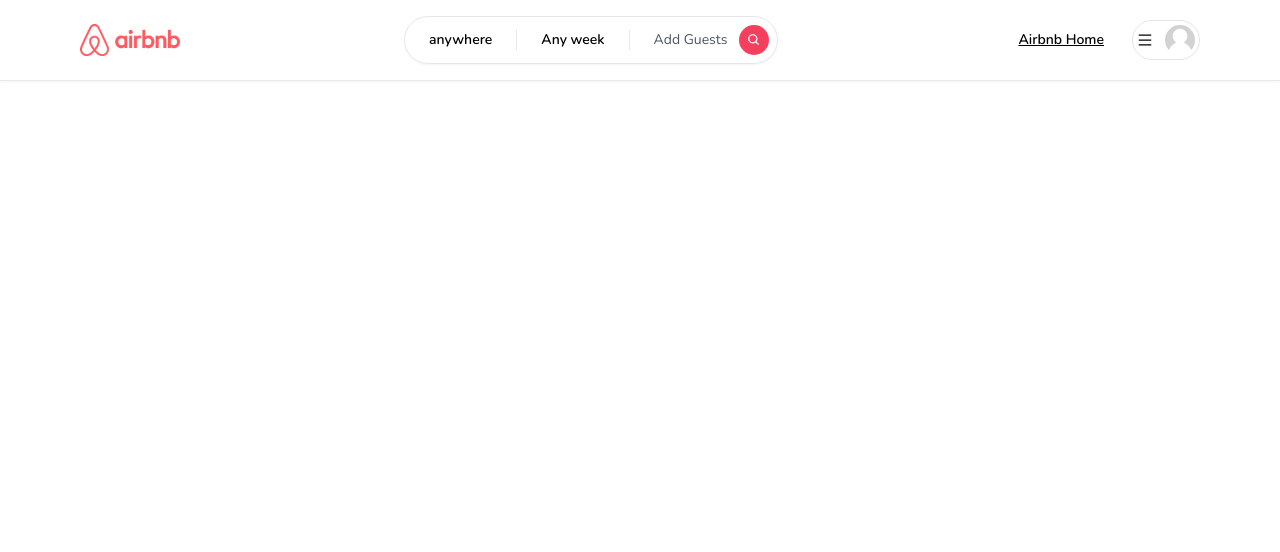
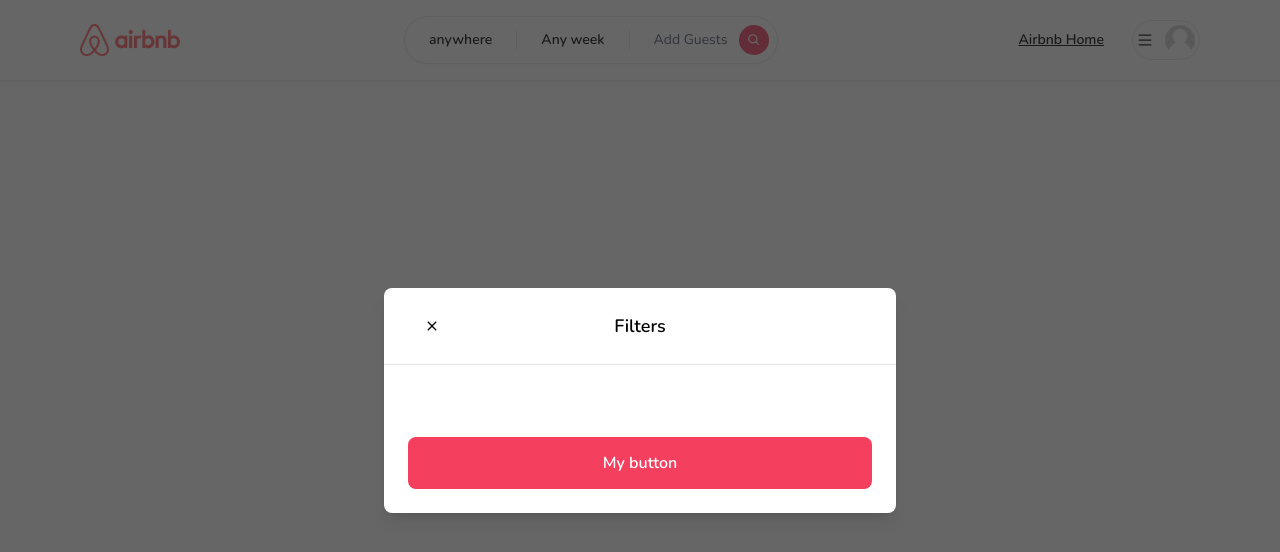
Before and after one commit to Mostofareza3/Airbnb-nextjs-typescript-prisma, a Next.js app: page / in a window 1280 px wide. Shown: the top 552 px of the page. Built offline with nearby package versions, Linux system fonts and the light colour scheme.

Commit message:
[Modal & Button done]

```diff
--- /dev/null
+++ b/app/components/Button.tsx
@@ -0,0 +1,43 @@
+"use client";
+
+import { IconType } from "react-icons";
+
+interface ButtonProps {
+  label: string;
+  onClick: (e: React.MouseEvent<HTMLButtonElement>) => void;
+  disabled?: boolean;
+  outline?: boolean;
+  small?: boolean;
+  icon?: IconType;
+}
+
+const Button: React.FC<ButtonProps> = ({
+  label,
+  onClick,
+  disabled,
+  outline,
+  small,
+  icon: Icon,
+}) => {
+  return (
+    <button
+      onClick={onClick}
+      disabled={disabled}
+      className={`relative disabled:opacity-70 disabled:cursor-not-allowed rounded-lg hover:opacity-80 transition w-full
+      ${outline ? "bg-white" : "bg-rose-500"}
+      ${outline ? "border-black" : "border-rose-500"}
+      ${outline ? "text-black" : "text-white"}
+      ${small ? "py-1" : "py-3"}
+      ${small ? "text-sm" : "text-md"}
+      ${small ? "font-light" : "font-semibold"}
+      ${small ? "border-[1px]" : "border-2"}
+
+      `}
+    >
+      {Icon && <Icon size={24} className="absolute left-4 top-3 " />}
+      {label}
+    </button>
+  );
+};
+
+export default Button;
--- /dev/null
+++ b/app/components/ClientOnly.tsx
@@ -0,0 +1,20 @@
+"use client";
+import { useState, useEffect } from "react";
+
+interface ClientOnlyProps {
+  children: React.ReactNode;
+}
+
+const ClientOnly: React.FC<ClientOnlyProps> = ({ children }) => {
+  const [hasMounted, setHasMounted] = useState(false);
+
+  useEffect(() => {
+    setHasMounted(true);
+  }, []);
+
+  if (!hasMounted) return null;
+
+  return <>{children}</>;
+};
+
+export default ClientOnly;
--- /dev/null
+++ b/app/components/modals/Modal.tsx
@@ -0,0 +1,98 @@
+"use client";
+import React, { useCallback, useEffect, useState } from "react";
+import { IoMdClose } from "react-icons/io";
+import Button from "../Button";
+
+interface ModalProps {
+  isOpen?: boolean;
+  onClose: () => void;
+  onSubmit: () => void;
+  title: string;
+  body: React.ReactElement;
+  footer: React.ReactElement;
+  actionLabel: string;
+  disabled?: boolean;
+  secondaryAction?: () => void;
+  secondaryLabel?: string;
+}
+
+const Modal: React.FC<ModalProps> = ({
+  isOpen,
+  onClose,
+  onSubmit,
+  title,
+  body,
+  footer,
+  actionLabel,
+  disabled,
+  secondaryAction,
+  secondaryLabel,
+}) => {
+  const [showModal, setShowModal] = useState(isOpen);
+
+  useEffect(() => {
+    setShowModal(isOpen);
+  }, [isOpen]);
+
+  const handleClose = useCallback(() => {
+    if (disabled) return;
+    setShowModal(false);
+    setTimeout(() => {
+      onClose();
+    }, 300);
+  }, [disabled, onClose]);
+
+  const handleSubmit = useCallback(() => {
+    if (disabled) return;
+    onSubmit();
+  }, [disabled, onSubmit]);
+
+  const handleSecondaryAction = useCallback(() => {
+    if (disabled || !secondaryAction) {
+      return;
+    }
+    secondaryAction();
+  }, [disabled, secondaryAction]);
+
+  if (!isOpen) return null;
+
+  return (
+    <>
+      <div className="justify-center items-center flex overflow-x-hidden overflow-y-auto fixed inset-0 z-50 outline-none focus:outline-none bg-neutral-800/70 ">
+        <div className="relative w-full md:w-4/6 lg:w-3/6 xl:w-2/5 my-6 mx-auto h-full lg:h-auto md:h-auto ">
+          {/* content */}
+          <div
+            className={`translate duration-300 h-full
+             ${showModal ? "translate-y-0" : "translate-y-full"}
+             ${showModal ? "opacity-100" : "opacity-0"}
+             `}
+          >
+            <div className="translate h-full lg:h-auto md:h-auto border-0 rounded-lg shadow-lg relative flex flex-col w-full bg-white outline-none focus:outline-none ">
+              {/* header */}
+              <div className="flex items-center p-6 rounded-t justify-center relative border-b-[1px] ">
+                <button
+                  onClick={handleClose}
+                  className="p-1 border-0 hover:opacity-70 transition absolute left-9 "
+                >
+                  <IoMdClose />
+                </button>
+                <div className="text-lg font-semibold">{title}</div>
+              </div>
+              {/* body */}
+              <div className="relative p-6 flex-auto">{body}</div>
+              {/* footer */}
+              <div className="flex flex-col gap-2 p-6">
+                <div className="flex flex-row items-center gap-4 w-full  ">
+                  <Button label="My button" />
+                  {/* <Button outline label="next" /> */}
+                </div>
+              </div>
+            </div>
+          </div>
+        </div>
+      </div>
+    </>
+  );
+};
+
+export default Modal;
--- a/app/layout.tsx
+++ b/app/layout.tsx
@@ -1,3 +1,5 @@
+import ClientOnly from "./components/ClientOnly";
+import Modal from "./components/modals/Modal";
 import Navbar from "./components/navbar/Navbar";
 import "./globals.css";
 import { Nunito } from "next/font/google";
@@ -19,8 +21,11 @@
   return (
     <html lang="en">
       <body className={font.className}>
-        <Navbar />
-        {children}
+        <ClientOnly>
+          <Navbar />
+          <Modal title="Filters" isOpen />
+          {/* {children} */}
+        </ClientOnly>
       </body>
     </html>
   );
```
